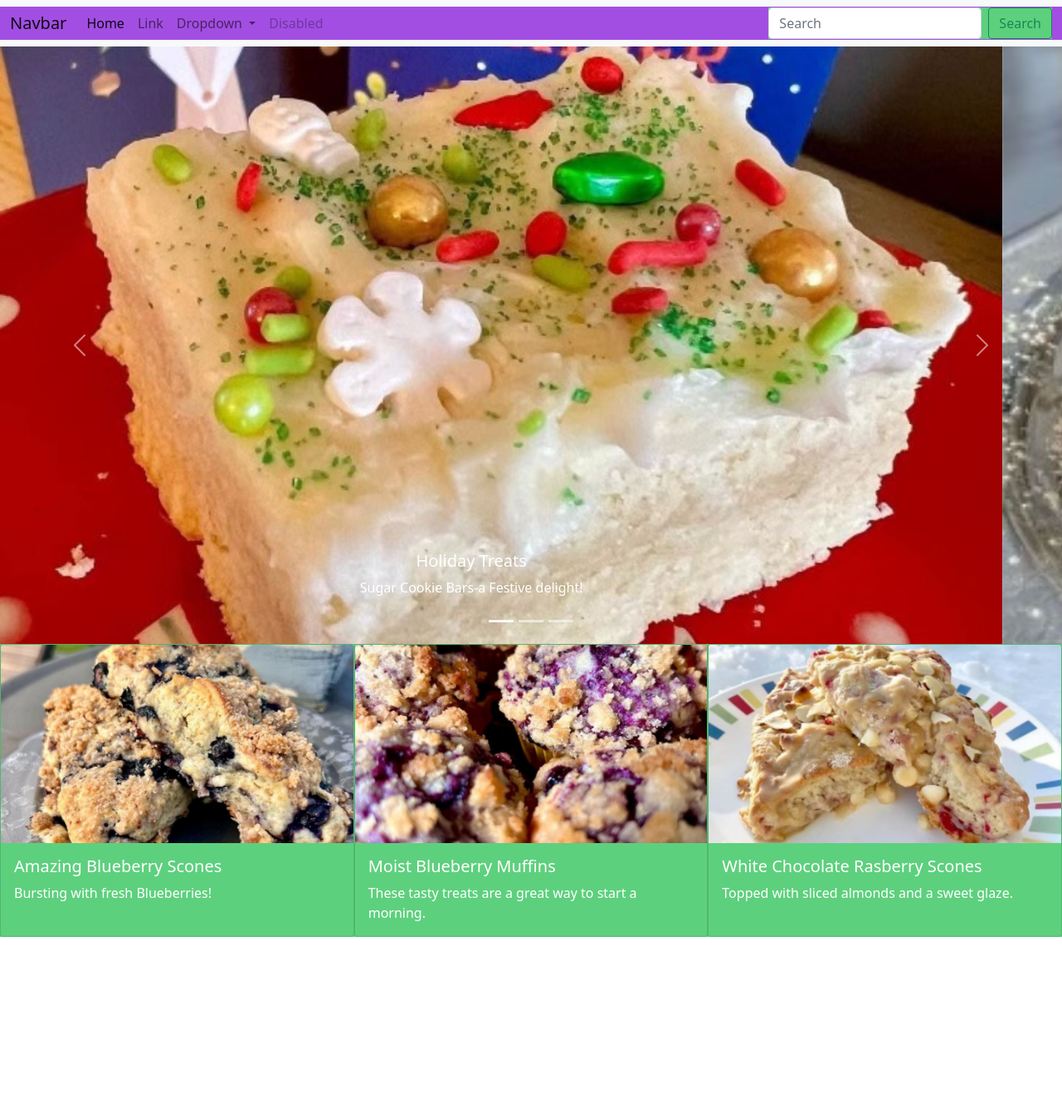
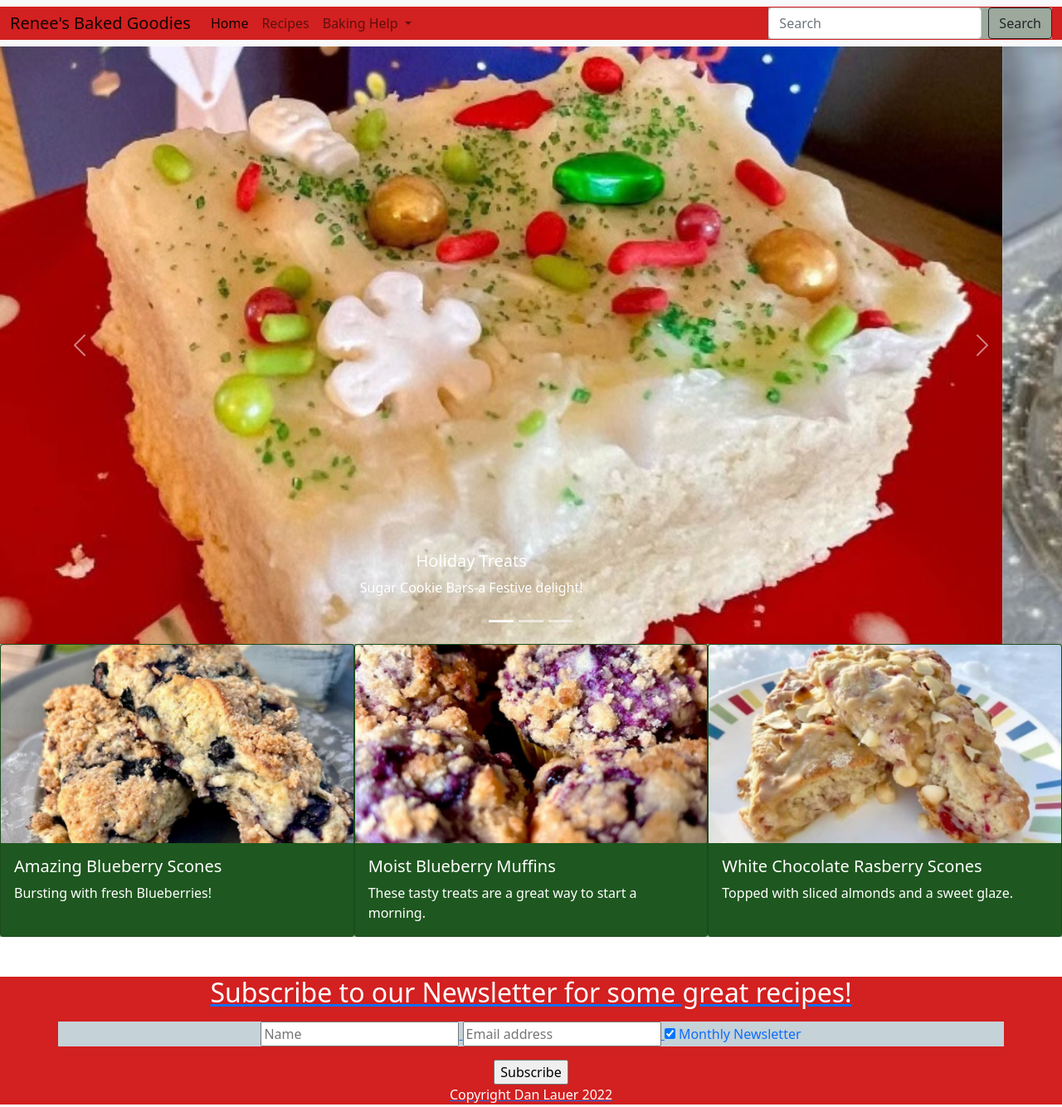
Before and after one commit to dlauer68/renees-baked-goodies, a plain HTML site: page index.html in a window 1280 px wide. Shown: the whole page at 83% size. Before the commit the page ends 1129 px from the top, so only its background shows below. Drawn offline with nearby package versions, Linux system fonts and the light colour scheme.

Commit message:
chnged color theme and added footer

```diff
--- a/css/style.css
+++ b/css/style.css
@@ -4,13 +4,18 @@
 
 
 .container-fluid {
-    background-color: rgb(162, 78, 226);
+    background-color: rgb(211, 32, 32);
+}
+
+.responsive {
+    width: 100%;
+    height: auto;
 }
 
 
 
 .card {
-    background-color: rgb(93, 208, 125);
+    background-color: rgb(30, 87, 31);
 
 }
 
@@ -26,12 +31,12 @@ img {
 }
 
 .subscribe {
-    background-color: rgb(162, 78, 226);
+    background-color: rgb(211, 32, 32);
 }
 
 
 
 .d-flex {
-    background-color: rgb(93, 208, 125);
+    background-color: rgb(156, 169, 156);
 
 }
--- a/index.html
+++ b/index.html
@@ -14,7 +14,7 @@
   <body>
   <nav class="navbar navbar-expand-lg navbar-light bg-light">
     <div class="container-fluid">
-      <a class="navbar-brand" href="#">Navbar</a>
+      <a class="navbar-brand" href="#">Renee's Baked Goodies</a>
       <button class="navbar-toggler" type="button" data-bs-toggle="collapse" data-bs-target="#navbarSupportedContent" aria-controls="navbarSupportedContent" aria-expanded="false" aria-label="Toggle navigation">
         <span class="navbar-toggler-icon"></span>
       </button>
@@ -24,11 +24,11 @@
             <a class="nav-link active" aria-current="page" href="#">Home</a>
           </li>
           <li class="nav-item">
-            <a class="nav-link" href="#">Link</a>
+            <a class="nav-link" href="https://foodnetwork.com">Recipes</a>
           </li>
           <li class="nav-item dropdown">
             <a class="nav-link dropdown-toggle" href="#" id="navbarDropdown" role="button" data-bs-toggle="dropdown" aria-expanded="false">
-              Dropdown
+              Baking Help
             </a>
             <ul class="dropdown-menu" aria-labelledby="navbarDropdown">
               <li><a class="dropdown-item" href="#">Action</a></li>
@@ -36,19 +36,16 @@
               <li><hr class="dropdown-divider"></li>
               <li><a class="dropdown-item" href="#">Something else here</a></li>
             </ul>
-          </li>
-          <li class="nav-item">
-            <a class="nav-link disabled">Disabled</a>
-          </li>
+
         </ul>
         <form class="d-flex">
           <input class="form-control me-2" type="search" placeholder="Search" aria-label="Search">
-          <button class="btn btn-outline-success" type="submit">Search</button>
+          <button class="btn btn-outline-dark text-dark" type="submit">Search</button>
         </form>
       </div>
     </div>
   </nav>
-  <div id="carouselExampleCaptions" class="carousel slide" data-bs-ride="carousel">
+  <div id="carouselExampleCaptions" class="carousel slide responsive" data-bs-ride="carousel">
     <div class="carousel-indicators">
       <button type="button" data-bs-target="#carouselExampleCaptions" data-bs-slide-to="0" class="active" aria-current="true" aria-label="Slide 1"></button>
       <button type="button" data-bs-target="#carouselExampleCaptions" data-bs-slide-to="1" aria-label="Slide 2"></button>
@@ -119,7 +116,32 @@
       </div>
     </div>
   </div>
+  <div class="footer mt-5 mb-3 flexbox text-center bg-light h50">
+  <div class="container-fluid">
+    <a href="https://instagram.com/reneesbakedgoodies" target="_blank"> <i class="fa-brands fa-square-instagram fa-2xl"></i >
+    <a href="https://dlcomix.blogspot.com" target="_blank"> <i class="fa-brands fa-square-facebook fa-2xl"></i>
+      <form action="action_page.php">
+        <div class="container text-white">
+          <h2>Subscribe to our Newsletter for some great recipes!</h2>
+        </div>
 
+        <div class="container mt-3 mb-3" style="background-color:rgb(197, 210, 216)">
+          <input type="text" placeholder="Name" name="name" required>
+          <input type="text" placeholder="Email address" name="mail" required>
+          <label>
+            <input type="checkbox" checked="checked" name="subscribe"> Monthly Newsletter
+          </label>
+        </div>
+
+        <div class=" subscribe container text-white ">
+          <input type="submit" value="Subscribe">
+          <p>Copyright Dan Lauer 2022</p>
+        </div>
+      </form>
+
+      <!--social media -->
+    </footer>
+  </div>
 
 
 
```
